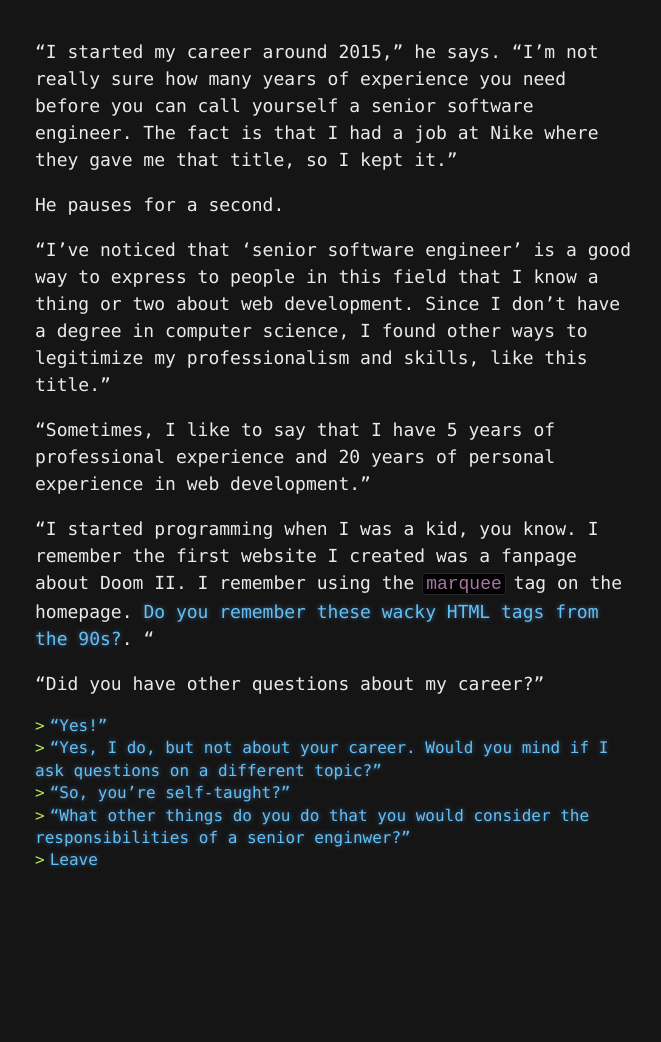
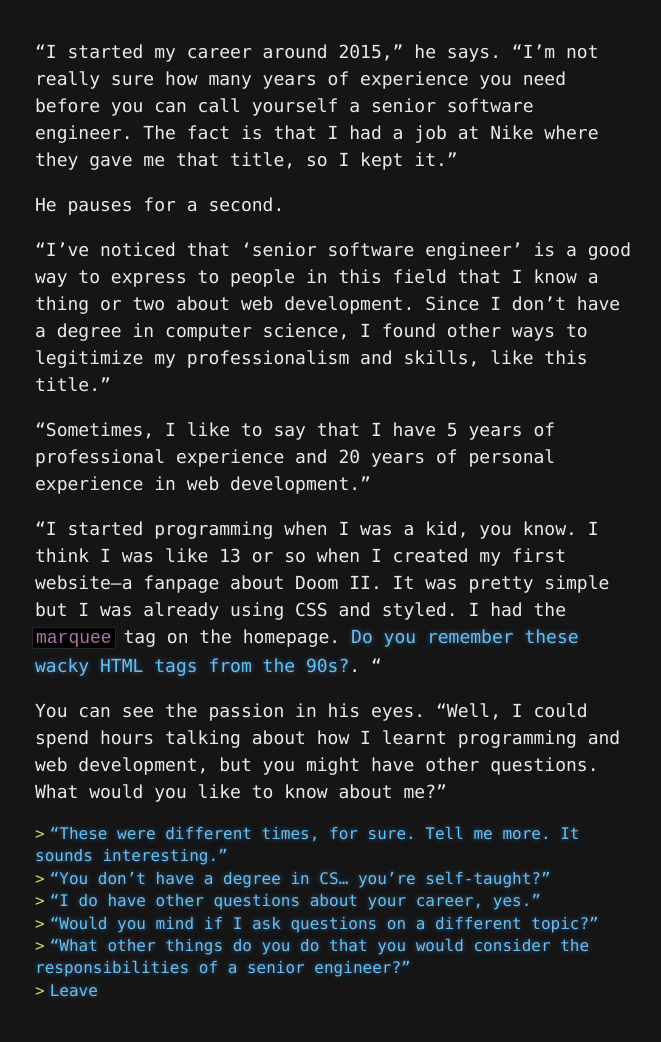
Before and after one commit to yvesgurcan/adventure, a Jekyll site: the page built from senior.md, in a window 1280 px wide. Shown: the whole page, without its empty margins (305-966 px from the left). Built offline with Jekyll 4.4.1, drawn with Linux system fonts in a browser that asks for light colours; our own code applies the rules of GitHub Pages for plain Markdown files; before the commit the page ends 912 px from its top, so only the background shows below that.

Commit message:
Update senior.md

```diff
--- a/senior.md
+++ b/senior.md
@@ -6,12 +6,13 @@ He pauses for a second.
 
 "Sometimes, I like to say that I have 5 years of professional experience and 20 years of personal experience in web development."
 
-"I started programming when I was a kid, you know. I remember the first website I created was a fanpage about Doom II. I remember using the `marquee` tag on the homepage. [Do you remember these wacky HTML tags from the 90s?](https://medium.com/@yvesgurcan/remember-marquee-and-blink-15ac3de4c790). "
+"I started programming when I was a kid, you know. I think I was like 13 or so when I created my first website--a fanpage about Doom II. It was pretty simple but I was already using CSS and styled. I had the `marquee` tag on the homepage. [Do you remember these wacky HTML tags from the 90s?](https://medium.com/@yvesgurcan/remember-marquee-and-blink-15ac3de4c790). "
 
-"Did you have other questions about my career?"
+You can see the passion in his eyes. "Well, I could spend hours talking about how I learnt programming and web development, but you might have other questions. What would you like to know about me?"
 
-- ["Yes!"](job.md)
-- ["Yes, I do, but not about your career. Would you mind if I ask questions on a different topic?"](questions.md)
-- ["So, you're self-taught?"](self-taught.md)
-- ["What other things do you do that you would consider the responsibilities of a senior enginwer?"](senior-responsibilities.md)
+- ["These were different times, for sure. Tell me more. It sounds interesting."](early-career.md)
+- ["You don't have a degree in CS... you're self-taught?"](self-taught.md)
+- ["I do have other questions about your career, yes."](job.md)
+- ["Would you mind if I ask questions on a different topic?"](questions.md)
+- ["What other things do you do that you would consider the responsibilities of a senior engineer?"](senior-responsibilities.md)
 - [Leave](leave.md)
```
